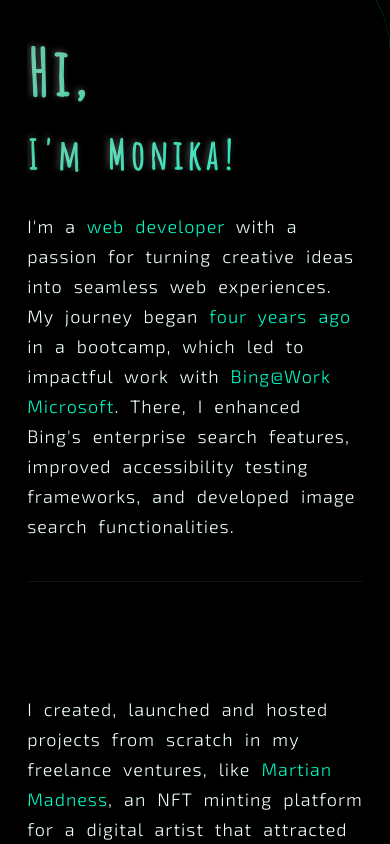
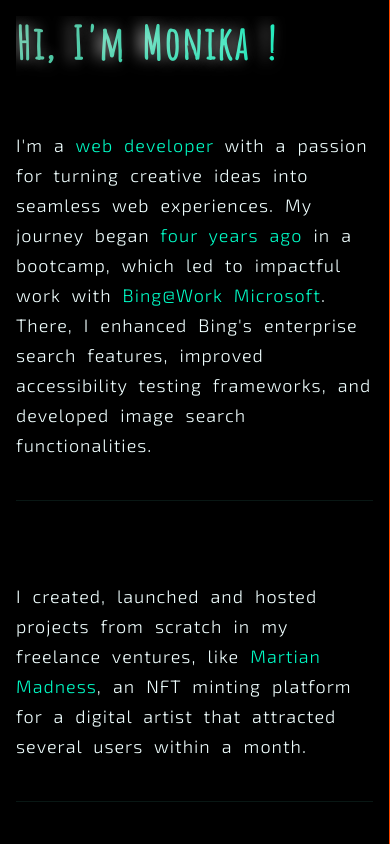
Before and after one commit to Monika-ch/Monika_Portfolio, a React (Create React App) app: page / in a window 390 px wide. Shown: the part 1520-2364 px from the top of the page. Built offline with nearby package versions, Linux system fonts and the light colour scheme; a web font is replaced by a local one.

Commit message:
improved responsive css for story page

```diff
--- a/src/components/MyStory.js
+++ b/src/components/MyStory.js
@@ -13,15 +13,10 @@ const MyStory = () => {
         <div className='about-me'>
           <div>
             <div className="about-me-border-box">
-              <h2 className='typewriter-text h2-lg-screen'>
-                Hi, I'm <span className='styleH1'> Monika</span> ..
+              <h2 className='typewriter-text'>
+                Hi, I'm <span className='styleH1'> Monika</span> !
               </h2>
-              <h2 className='typewriter-text h2-sm-screen'>
-                Hi,
-                <div>
-                  I'm <span className='styleH1'> Monika</span>!
-                </div>
-              </h2>
+
               <p className='p1'><span className='opening-p-space'></span>I'm a <span className='highlight-text'>web developer</span> with a passion for turning creative ideas into seamless web experiences. My journey began <span className='highlight-text'>four years ago</span> in a bootcamp, which led to impactful work with <span className='highlight-text'>Bing@Work Microsoft</span>. There, I enhanced Bing's enterprise search features, improved accessibility testing frameworks, and developed image search functionalities.</p>
 
               {/* <p className='p2'>In my freelance ventures, I created, launched and hosted projects from scratch, like Martian Madness—a responsive web app that attracted over 700 users within a month through NFT minting.</p> */}
--- a/src/styled-components/MyStory.css
+++ b/src/styled-components/MyStory.css
@@ -45,14 +45,9 @@
 }
 
 #story .about-me>div {
-  padding-top: 2.5rem;
   padding-bottom: 10rem;
   padding-right: 4rem;
   border-bottom: 1px solid orange;
-}
-
-#story .h2-sm-screen {
-  display: none;
 }
 
 #story h2 {
@@ -82,7 +77,7 @@
 }
 
 #story .about-me-border-box {
-  padding: 2.5rem 4.5rem 1rem 2.5rem;
+  padding: 5rem 4.5rem 1rem 2.5rem;
   border: 1px solid rgba(240, 255, 255, 0.1);
   border-radius: 20px;
   -webkit-border-radius: 20px;
@@ -133,7 +128,7 @@
 #story .try-puzzle-text {
   margin-top: 7em;
   border-bottom: 1px solid rgba(240, 255, 255, 0.1);
-  border-right: 1px solid #fb8500;
+  border-right: 1px solid #ff4800;
   padding: 8rem 12rem 6rem 5rem;
   font-size: 20px;
   background: #020504a6;
@@ -161,7 +156,7 @@
   }
 
   to {
-    width: 100vw;
+    width: 100%;
   }
 }
 
@@ -173,19 +168,19 @@
   }
 
   50% {
-    border-color: rgb(255, 72, 0);
+    border-color: #ff4800;
   }
 }
 
 #story h2 {
   display: inline-block;
   overflow: hidden;
-  border-right: 6px solid rgb(255, 72, 0);
+  border-right: 6px solid transparent;
   /*Cursoreffect*/
   white-space: nowrap;
   width: 0;
-  animation: typewriter 650ms steps(10) 400ms forwards, blinkCursor 500ms step-end infinite;
-  -webkit-animation: typewriter 650ms steps(10) 400ms forwards, blinkCursor 500ms step-end infinite;
+  animation: typewriter 1000ms steps(100) 400ms forwards, blinkCursor 400ms step-end 3;
+  -webkit-animation: typewriter 1000ms steps(100) 400ms forwards, blinkCursor 400ms step-end 3;
 }
 
 /* Fade-in effect for about me paragraph */
@@ -209,11 +204,11 @@
   border: none;
 }
 
-@media (max-width: 1200px) {
+@media (max-width: 1399px) {
   #story h2 {
     font-size: 3.1rem;
     letter-spacing: 3px;
-    text-shadow: -2px -1px 6px rgba(255, 255, 255, 0.3);
+    /* text-shadow: -2px -1px 6px rgba(255, 255, 255, 0.3); */
   }
 }
 
@@ -225,16 +220,18 @@
   }
 
   #story .about-me {
-    padding: 1rem 1.7rem 3rem;
-    margin-top: 6rem;
-    border-top: 1px solid #00fbc58a;
+    border-right: 1px solid #ff4800;
+    padding-top: 7rem;
+    padding-bottom: 3rem;
+    padding-right: 7rem;
+    margin-top: 4rem;
+    border-top: 2px solid #00fbc58a;
     border-bottom-right-radius: 150px;
     border-top-right-radius: 100px;
     border-top-left-radius: 0;
   }
 
   #story .about-me>div {
-    padding-top: 2rem;
     padding-bottom: 2rem;
     padding-right: 0;
     border-bottom: none;
@@ -246,25 +243,12 @@
     border: none;
   }
 
-  #story .h2-lg-screen {
-    display: none;
-  }
-
-  #story .h2-sm-screen {
-    display: block;
-  }
-
-  #story .h2-sm-screen div {
-    margin-top: 1.2rem;
-    font-size: 2.5rem;
-  }
-
   #story h2 {
-    margin-top: 2rem;
-    margin-bottom: 2rem;
-    font-size: 4rem;
+    padding-bottom: 1rem;
+    font-size: 3.5rem;
     word-spacing: 10px;
     letter-spacing: 5px;
+    /* border-bottom: 1px solid rgba(90, 224, 197, 0.1); */
   }
 
   #story p .opening-p-space {
@@ -294,11 +278,11 @@
   #story .story-container .future-goals {
     margin-top: 3.5em;
     margin-bottom: 1rem;
-    padding: 8rem 2rem 4rem;
+    padding: 8rem 7rem 4rem 3rem;
   }
 
   #story .try-puzzle-text {
-    padding: 6rem 7rem 4rem 2rem;
+    padding: 7rem 7rem 4rem 3rem;
     border-bottom: 1px solid azure;
     word-spacing: 3px;
   }
@@ -317,3 +301,41 @@
     margin-top: 10rem;
   }
 }
+
+@media (max-width: 529px) {
+  #story h2 {
+    letter-spacing: 3px;
+    font-size: 3.3rem;
+  }
+}
+
+@media (max-width: 480px) {
+  #story h2 {
+    word-spacing: 6px;
+    letter-spacing: 2px;
+    font-size: 2.8rem;
+  }
+
+  #story .about-me {
+    margin-top: 2.5rem;
+    padding-left: 1rem;
+    padding-right: 1rem;
+    padding-top: 5rem;
+  }
+
+  #story .p2,
+  #story .p3 {
+    margin-top: 3rem;
+  }
+
+  #story .story-container .future-goals {
+    padding-left: 1rem;
+    padding-right: 2rem;
+  }
+
+  #story .try-puzzle-text {
+    margin-top: 5rem;
+    padding-left: 1rem;
+    padding-right: 2rem;
+  }
+}
```
